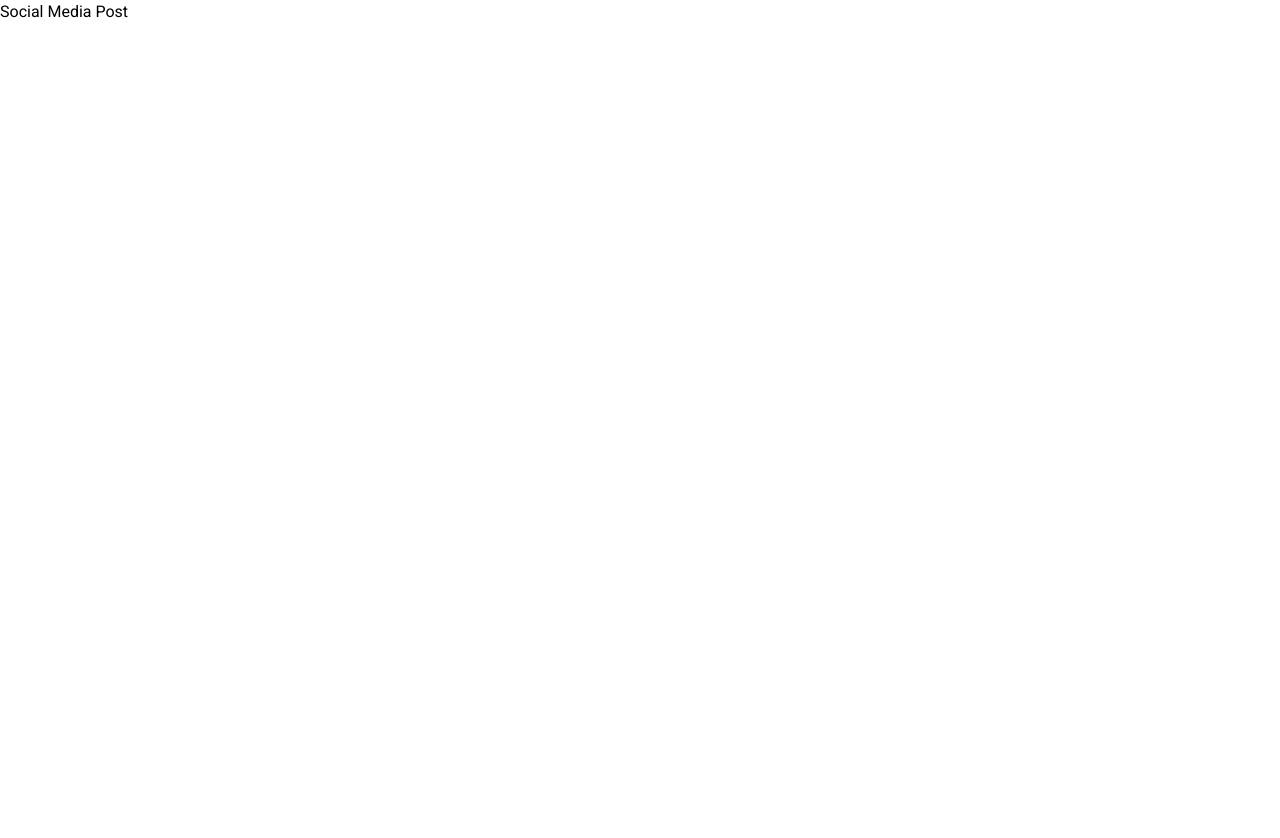
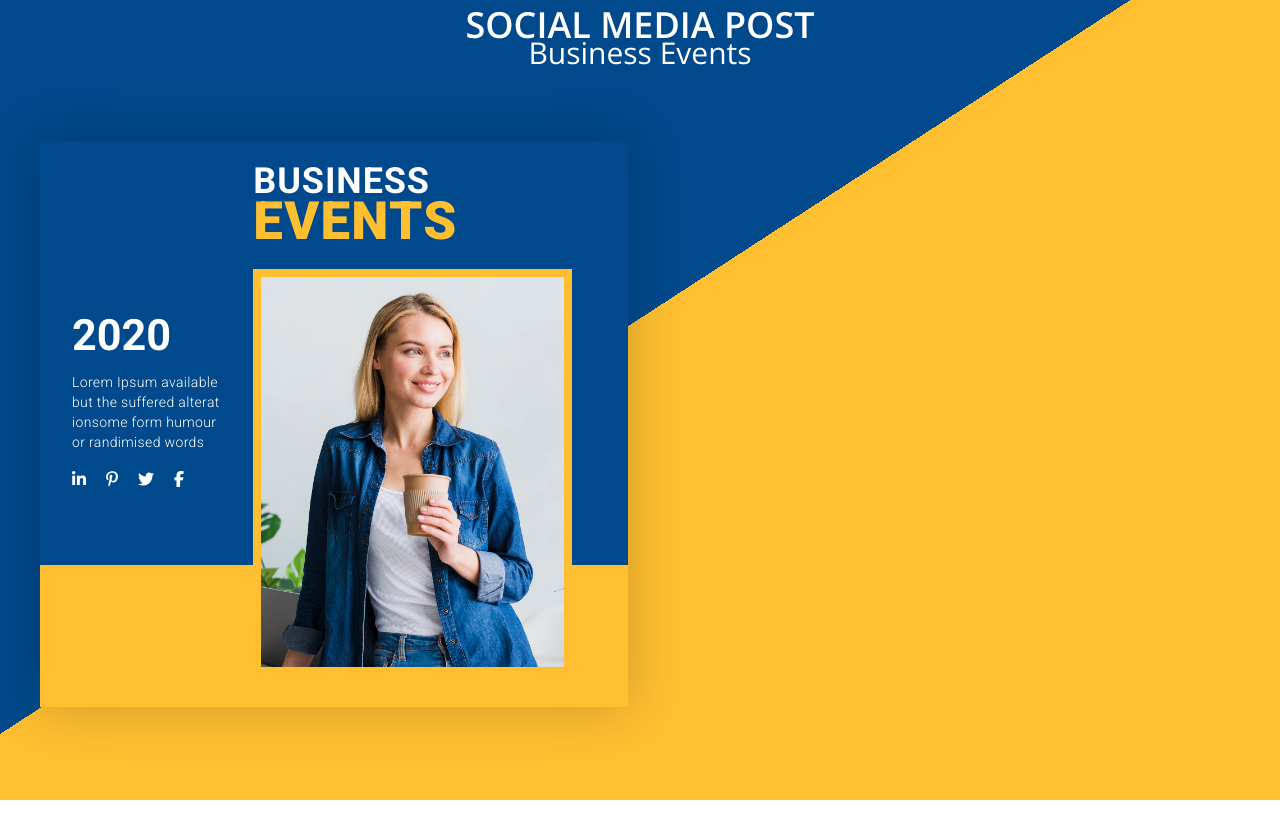
Before and after one commit to erickmedrado/teste-hous-midia, a plain HTML site: page index.html in a window 1280 px wide. Before the commit the page ends 800 px from the top, so only its background shows below. Drawn offline with nearby package versions, Linux system fonts and the light colour scheme.

Commit message:
Primeiro card finalizado

```diff
--- a/assets/css/main.css
+++ b/assets/css/main.css
@@ -1,5 +1,56 @@
 @import url('https://fonts.googleapis.com/css2?family=Roboto:wght@300;400;700;900&display=swap');
+@import url('https://fonts.googleapis.com/css2?family=Open+Sans:wght@400;600;700&display=swap');
 
 body {
 	font-family: 'Roboto', sans-serif;
 }
+
+#tittle {
+	font-family: 'Open Sans', sans-serif;
+}
+
+.contain {
+    background-image: -webkit-linear-gradient(303deg, #00498C 45%, #FFBF31 45%);
+}
+
+.card1 {
+    background-image: -webkit-linear-gradient(270deg, #00498C 75%, #FFBF31 75%);
+}
+
+.card2 {
+    background-image: -webkit-linear-gradient(285deg, #FFF 46%, #00498C 46%);
+}
+
+.shadow-x {
+	box-shadow: 0 0px 50px 0px rgba(0, 0, 0, 0.2);
+}
+
+/* overwrite tailwindcss */
+
+.text-4xm {
+	font-size: 2.70rem;
+}
+
+.text-6xl {
+    font-size: 3.3rem;
+}
+
+
+.text-blue-600 {
+	--text-opacity: 1;
+    color: #00498C;
+}
+.text-yellow-500 {
+    --text-opacity: 1;
+    color: #ffbf31;
+}
+
+.hover\:text-yellow-500:hover {
+    --text-opacity: 1;
+    color: #ffbf31;
+}
+
+.border-yellow-500 {
+    --border-opacity:1;
+    border-color:#ffbf31;
+}
--- a/index.html
+++ b/index.html
@@ -5,9 +5,57 @@
     <meta charset="utf-8" />
     <meta name="viewport" content="width=device-width, initial-scale=1"/>
     <link href="https://unpkg.com/tailwindcss@^1.0/dist/tailwind.min.css" rel="stylesheet">
-    <link rel="stylesheet" href="assets/css/main.css"/>
+    <link rel="stylesheet" href="assets/css/main.css" />
+    <script src="https://kit.fontawesome.com/7d059e421c.js" crossorigin="anonymous"></script>
 </head>
 <body>
-    Social Media Post
+    <div class="contain flex content-center flex-wrap h-screen">
+        <div class="py-12 block mx-auto">
+            <div class="max-w-screen-xl mb-20 px-10 pb-4">
+                <div id="tittle" class="lg:text-center">
+                    <h3 class="mt-2 text-4xl font-semibold text-white">
+                        SOCIAL MEDIA POST
+                    </h3>
+                    <p class="mb-20 text-3xl font-normal leading-4 text-white">
+                        Business Events
+                    </p>
+                </div>
+                <div class="mt-10 md:grid md:grid-cols-2 md:gap-x-6">
+                    <ul class="card1 shadow-x pt-5 pr-12 pb-8 pl-8">
+                        <li>
+                            <div class="flex md:grid md:grid-cols-3 md:gap-x-6">
+                                <div class="col-span-1 mb-12 flex content-center flex-wrap">
+                                    <h3 class="mt-2 mb-1 text-4xm font-bold text-white">
+                                        2020
+                                    </h3>
+                                    <p class="mb-4 text-sm font-light leading-5 tracking-wide text-white">
+                                        Lorem Ipsum available but the suffered alterat ionsome form humour or randimised words
+                                    </p>
+                                    <p>
+                                        <i class="fab fa-linkedin-in mr-4 text-white hover:text-yellow-500"></i>
+                                        <i class="fab fa-pinterest-p mr-4 text-white hover:text-yellow-500"></i>
+                                        <i class="fab fa-twitter mr-4 text-white hover:text-yellow-500"></i>
+                                        <i class="fab fa-facebook-f mr-4 text-white hover:text-yellow-500"></i>
+                                    </p>
+                                </div>
+                                <div class="col-span-2 pr-2 pl-1">
+                                    <h3 class="mb-1 text-4xl font-bold text-white tracking-wide">
+                                        BUSINESS
+                                    </h3>
+                                    <h3 class="mb-8 text-6xl font-black text-yellow-500 tracking-wide leading-8">
+                                        EVENTS
+                                    </h3>
+                                    <img src="images/card1.jpg" class="border-solid border-8 border-yellow-500">
+                                </div>
+                            </div>
+                        </li>
+                    </ul>
+                    <ul class="md:grid md:grid-cols-2 md:gap-x-6 md:gap-y-6">
+
+                    </ul>
+                </div>
+            </div>
+        </div>
+    </div>
 </body>
 </html>
```
Also changed, not shown: images/card1.jpg (added).
